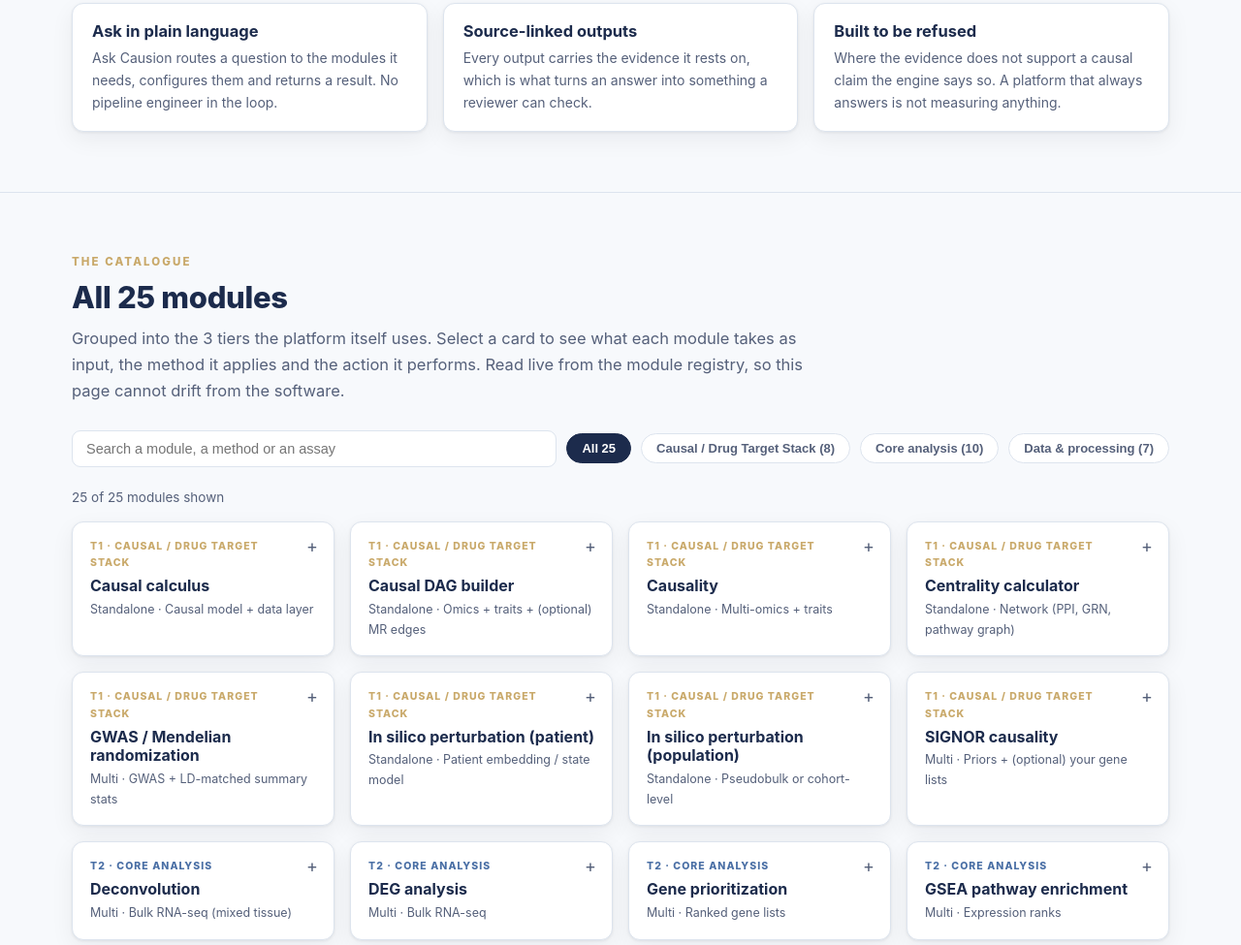
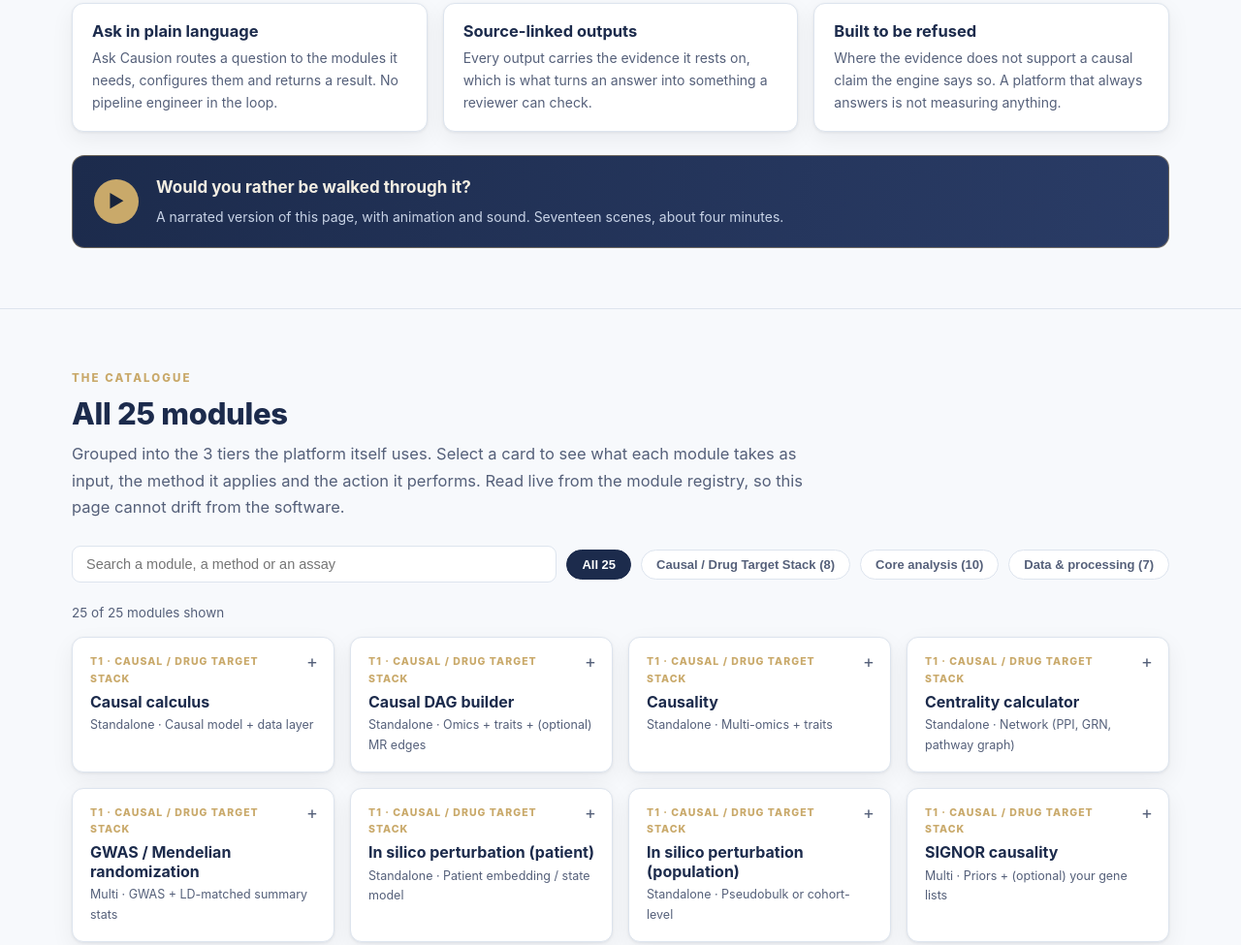
Before and after one commit to mayasss-gif/biragas-illustrations, a plain HTML site: page index.html in a window 1280 px wide. Shown: the part 948-1923 px from the top of the page at 97% size. Drawn offline with Linux system fonts and the light colour scheme.

Commit message:
Link the narrated walkthrough from the main page
A nav entry and a banner under the overview. The href is a build parameter,
because the narrated page sits at a different path locally than it does here.

Co-Authored-By: Claude Opus 5 <noreply@anthropic.com>

```diff
--- a/index.html
+++ b/index.html
@@ -104,6 +104,15 @@ border-radius:8px;width:32px;height:32px;font-size:17px;cursor:pointer;color:var
 .bar .t{flex:1;height:11px;background:#E7EDF6;border-radius:999px;overflow:hidden}
 .bar .t i{display:block;height:100%;background:linear-gradient(90deg,var(--navy),var(--sky))}
 .bar .v{width:46px;text-align:right;font-size:13px;color:var(--slate);font-weight:700;flex:none}
+/* watch */
+.watch{display:flex;gap:18px;align-items:center;margin-top:24px;padding:18px 22px;text-decoration:none;
+background:linear-gradient(100deg,#1C2B4C,#2a3c66);border-radius:13px;
+border:1px solid rgba(201,169,106,.45)}
+.watch:hover{border-color:var(--gold)}
+.watch .pl{flex:none;width:46px;height:46px;border-radius:50%;background:var(--gold);color:#17233c;
+display:flex;align-items:center;justify-content:center;font-size:18px}
+.watch b{display:block;color:#F3EEE3;font-size:17px;margin-bottom:3px}
+.watch span span{color:#C8D3E6;font-size:14px}
 /* downloads */
 .dl{display:grid;grid-template-columns:repeat(auto-fit,minmax(250px,1fr));gap:14px}
 .dl a{display:block;background:#fff;border:1px solid var(--line);border-radius:12px;padding:18px 20px;
@@ -115,7 +124,7 @@ footer{padding:40px 0 60px;color:var(--slate);font-size:13.5px}
 .note{font-size:13px;color:var(--slate);font-style:italic;margin-top:14px}
 @media print{nav,.tools,dialog,.dl{display:none}section{page-break-inside:avoid}.mod dl{display:block}}
 @media (max-width:640px){header h1{font-size:34px}section h2{font-size:25px}.bar .l{width:130px}}
-</style></head><body><nav><div class="wrap"><img src="assets/wordmark.png" alt="BiRAGAS"><a href="#overview">Overview</a><a href="#modules">The 25 modules</a><a href="#engines">Causal engines</a><a href="#pipeline">The pipeline</a><a href="#roadmap">Roadmap</a><a href="#evidence">Evidence</a><a href="#gallery">Figures</a><a href="#downloads">Download</a></div></nav><header><div class="wrap">
+</style></head><body><nav><div class="wrap"><img src="assets/wordmark.png" alt="BiRAGAS"><a href="#overview">Overview</a><a href="#modules">The 25 modules</a><a href="#engines">Causal engines</a><a href="#pipeline">The pipeline</a><a href="#roadmap">Roadmap</a><a href="#evidence">Evidence</a><a href="#gallery">Figures</a><a href="#downloads">Download</a><a href="narrated/" style="color:var(--gold)" title="A narrated walkthrough with sound">&#9654; Narrated</a></div></nav><header><div class="wrap">
 <img class="mark" src="assets/wordmark.png" alt="BiRAGAS">
 <div class="kicker">Ayass Bio-Science</div>
 <h1>Every module, illustrated<span class="dot">.</span></h1>
@@ -140,7 +149,13 @@ engine, and the agent interface sits in front of all of them.</p>
  what turns an answer into something a reviewer can check.</p></div>
  <div class="card"><h3>Built to be refused</h3><p>Where the evidence does not support a causal claim the
  engine says so. A platform that always answers is not measuring anything.</p></div>
-</div></div></section><section id="modules"><div class="wrap">
+</div>
+<a class="watch" href="narrated/">
+ <span class="pl">&#9654;</span>
+ <span><b>Would you rather be walked through it?</b>
+ <span>A narrated version of this page, with animation and sound. Seventeen scenes,
+ about four minutes.</span></span></a>
+</div></section><section id="modules"><div class="wrap">
 <div class="kicker">The catalogue</div><h2>All 25 modules</h2>
 <p class="sub">Grouped into the 3 tiers the platform itself uses. Select a card to see what
 each module takes as input, the method it applies and the action it performs. Read live from the
```
Also changed, not shown: 2 other files.
